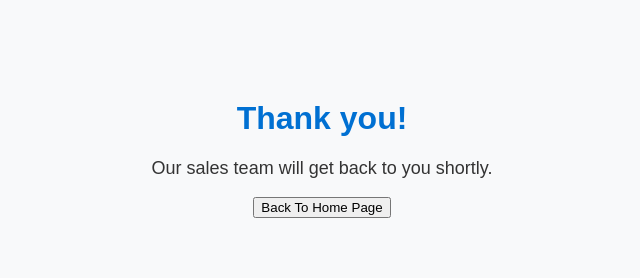
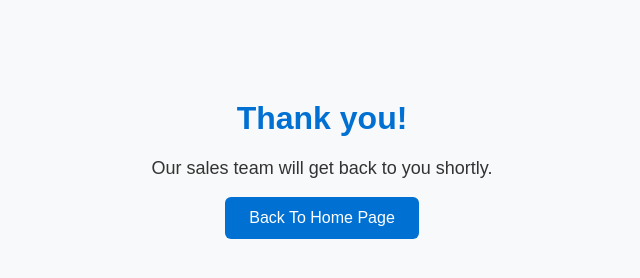
Before and after one commit to liordadon88/lITcompeny, a plain HTML site: page index.html in a window 1280 px wide. Shown: the whole page, without its empty margins (318-958 px from the left). Drawn offline with Linux system fonts and the light colour scheme.

Commit message:
Update index.html

```diff
--- a/index.html
+++ b/index.html
@@ -13,8 +13,26 @@
 <body>
   <h1>Thank you!</h1>
   <p>Our sales team will get back to you shortly.</p>
-  <button onclick="window.location.href='https://supremeit.netlify.app/'">
+
+  <button class="back-btn" onclick="window.location.href='https://supremeit.netlify.app/'">
   Back To Home Page
-  </button>
+</button>
+
+<style>
+.back-btn {
+  background-color: #0070d2; /* כחול */
+  color: white;
+  border: none;
+  padding: 12px 24px;
+  border-radius: 6px;
+  cursor: pointer;
+  font-size: 16px;
+  transition: background-color 0.3s ease;
+}
+
+.back-btn:hover {
+  background-color: #005bb5; /* כחול כהה-חלש יותר */
+}
+</style>
 </body>
 </html>
```
